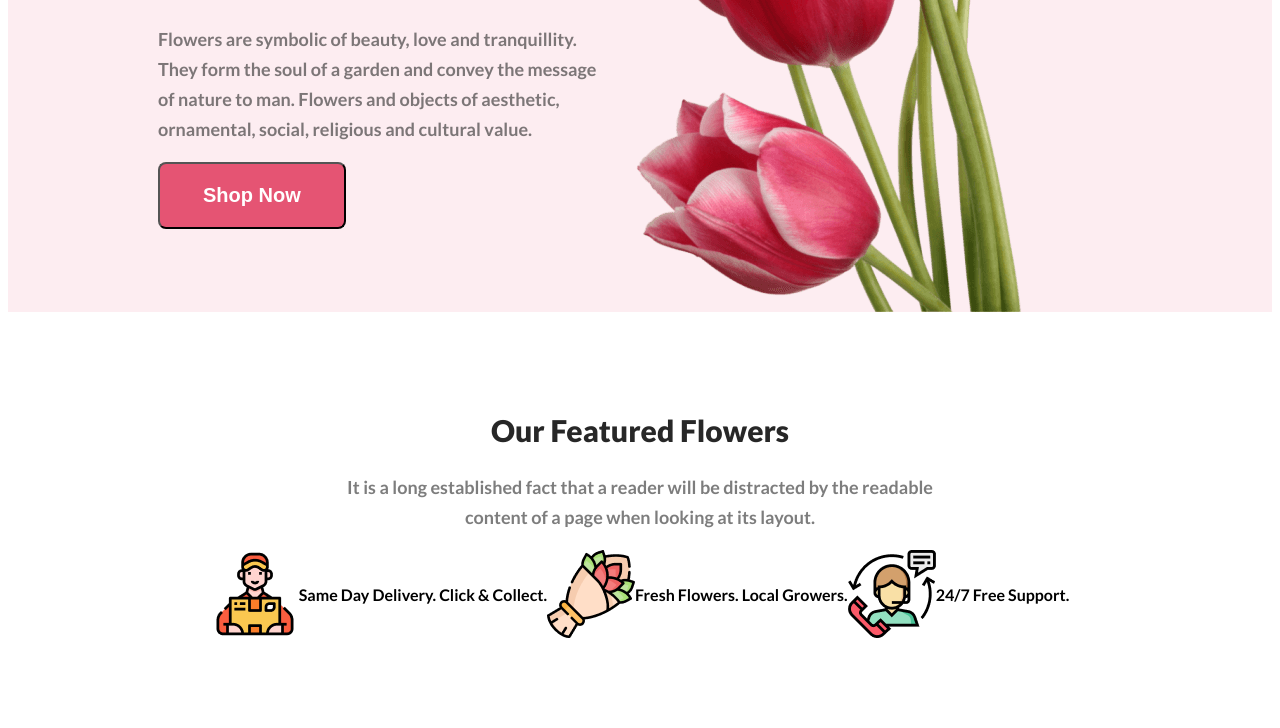
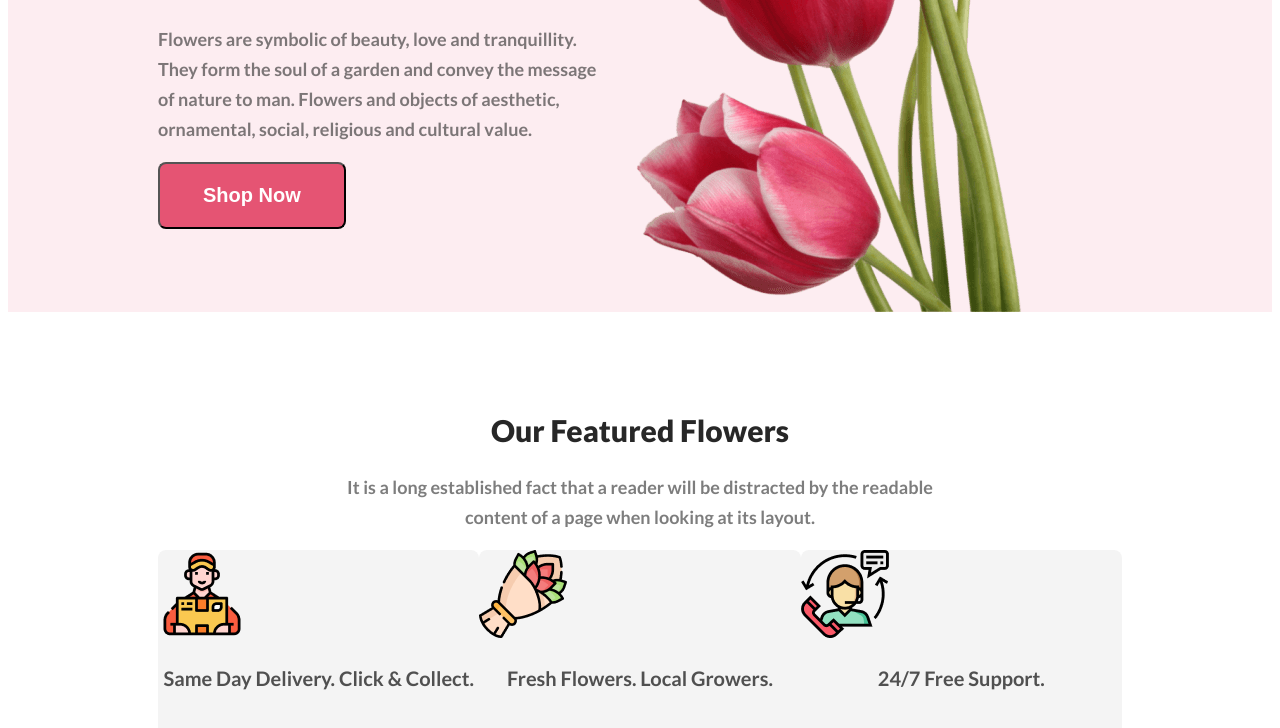
Before and after one commit to shorkarjakir/flowser-shop-assaignment-1, a plain HTML site: page index.html in a window 1280 px wide. Shown: the part 670-1398 px from the top of the page. Before the commit the page ends 1316 px from the top, so only its background shows below. Drawn offline with Linux system fonts and the light colour scheme.

```diff
--- a/index.html
+++ b/index.html
@@ -73,14 +73,14 @@
         <p class="delivery-text">Same Day Delivery. Click & Collect.</p>
       </div>
       <div class="service">
-        <img src="../flowser-shop-assaignment-1/flower/Group58.png" alt="" class="flower-service">
-        <p class="folower-text">
+        <img src="../flowser-shop-assaignment-1/flower/Group58.png" alt="" class="delivery">
+        <p class="delivery-text">
           Fresh Flowers. Local Growers.
         </p>
       </div>
       <div class="service">
-        <img src="../flowser-shop-assaignment-1/flower/Group59.png" alt="" class="customer-service">
-        <p class="customer-text">24/7 Free Support.</p>
+        <img src="../flowser-shop-assaignment-1/flower/Group59.png" alt="" class="delivery">
+        <p class="delivery-text">24/7 Free Support.</p>
       </div>
     </section>
   </main>
--- a/style.css
+++ b/style.css
@@ -163,13 +163,21 @@
 
 /* service section  */
 .service{
-  display: flex;
-  align-items: center;
-  justify-content: center;
+  width: 700px;
+  height: 200px;
+  border-radius: 8px;
+  background: rgba(39, 39, 39, 0.05);
+  padding: ;
 }
 .service-section{
   display: flex;
-  align-items: center;
-  justify-content: center
-
+  justify-content: center;
+  margin: 0px 150px 0px 150px;
 }
+.delivery-text{
+color: rgba(39, 39, 39, 0.80);
+text-align: center;
+font-size: 20px;
+font-weight: 600;
+line-height: 35px;
+}
```
